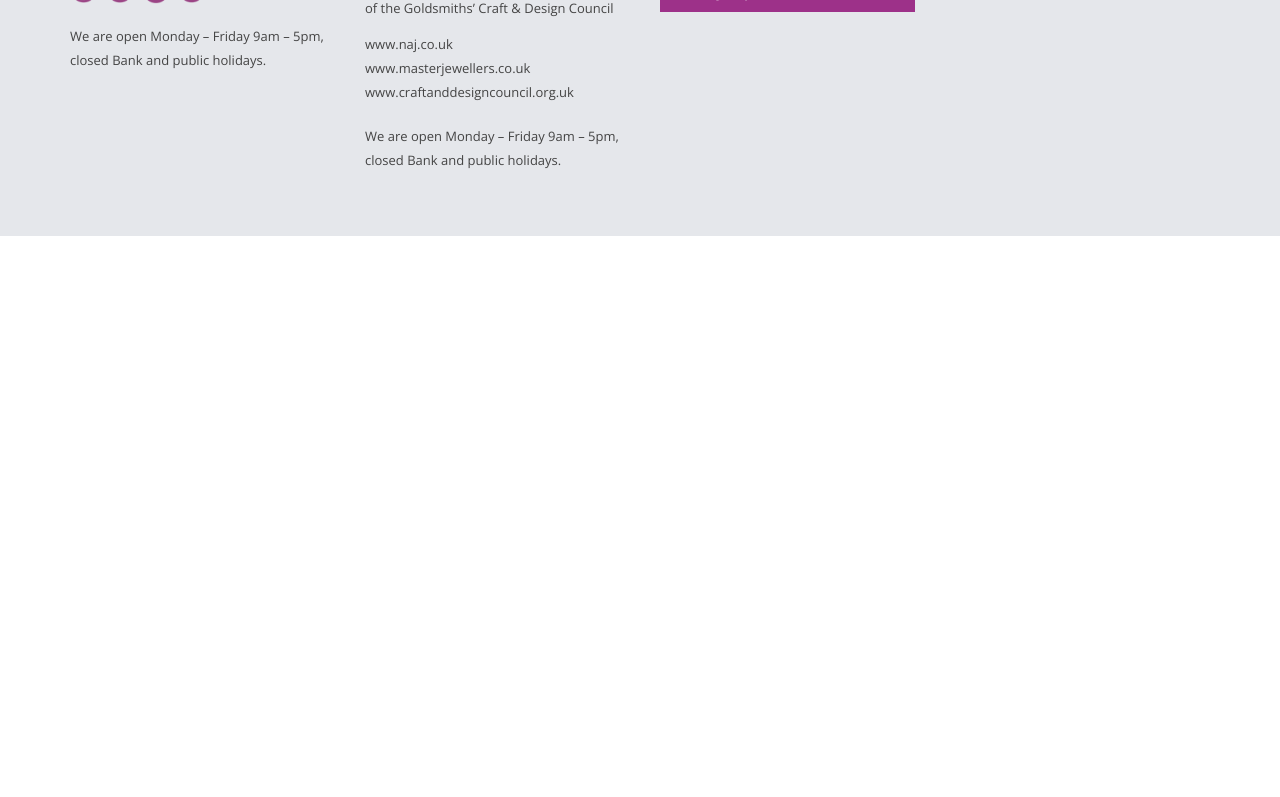
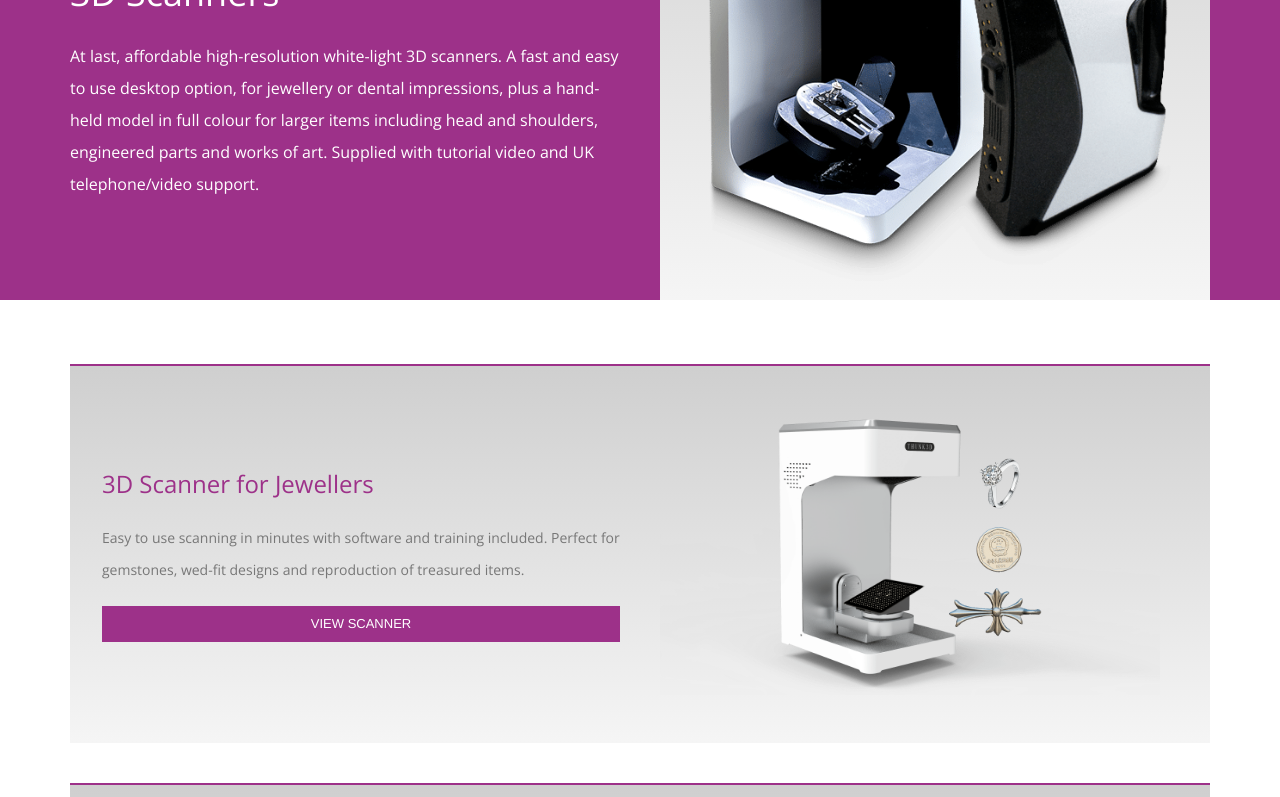
Before and after one commit to mirzaalamin/gvuk-design, a Next.js app: page /3d-scanners/3d-scanner-for-jewellers in a window 1280 px wide. Shown: the part 319-1116 px from the top of the page. Before the commit the page ends 800 px from the top, so only its background shows below. Built offline with nearby package versions, Linux system fonts and the light colour scheme.

Commit message:
Fix header active menu

```diff
--- a/app/3d-scanners/3d-scanner-for-jewellers/page.jsx
+++ b/app/3d-scanners/3d-scanner-for-jewellers/page.jsx
@@ -1,8 +1,36 @@
+import PostCard from '@/components/Cards/PostCard'
+import Hero from '@/components/Hero'
+import { threeDScanners } from '@/contant/constant'
 import React from 'react'
 
 const page = () => {
     return (
-        <div>page</div>
+        <div>
+            {/* Section 1 Start */}
+            <div className='bg-primary dark:bg-gray-800 pt-[100px] border-t-2 border-primary'>
+                <div className="container">
+                    <Hero title="3D Scanners" logoUrl="/assets/images/Thunk-3D-Logo_White.png" description="At last, affordable high-resolution white-light 3D scanners. A fast and easy to use desktop option, for jewellery or dental impressions, plus a hand-held model in full colour for larger items including head and shoulders, engineered parts and works of art. Supplied with tutorial video and UK telephone/video support."
+                        imgUrl="/assets/images/3D-Scanners-1.png"
+                        titleColor="text-white"
+                        descriptionColor="!text-white"
+                    />
+                </div>
+            </div>
+            {/* Section 1 End */}
+
+            {/* Section 2 Start */}
+            <div className='bg-white dark:bg-gray-900 py-16'>
+                <div className='container flex flex-col gap-10'>
+                    {threeDScanners.map((post) => (
+                        <PostCard {...post} key={post.id} />
+                    ))}
+                </div>
+            </div>
+            {/* Section 2 End */}
+
+
+
+        </div>
     )
 }
 
--- a/app/3d-software/3d-software-for-jewellers/page.jsx
+++ b/app/3d-software/3d-software-for-jewellers/page.jsx
@@ -10,7 +10,9 @@ const page = () => {
             {/* Section 1 Start */}
             <div className='bg-primary dark:bg-gray-800 pt-[100px] border-t-2 border-primary'>
                 <div className="container">
-                    <Hero title="3D design software for Jewellers" preventLogoInvert={true} logoUrl="/assets/images/Gemvision.png" description="Ground-braking Dynamic MatrixGold and parametric CounterSketch give you total control of all your designs, with superb imaging and video output doubling as a professional marketing tool."
+                    <Hero title="3D design software for Jewellers"
+                        logoUrl="/assets/images/Gemvision.png"
+                        description="Ground-braking Dynamic MatrixGold and parametric CounterSketch give you total control of all your designs, with superb imaging and video output doubling as a professional marketing tool."
                         imgUrl="/assets/images/3d-software-for-jewellers.png"
                         titleColor="text-white"
                         descriptionColor="!text-white"
--- a/components/Header/NavigationBar.jsx
+++ b/components/Header/NavigationBar.jsx
@@ -10,8 +10,6 @@ import { usePathname } from "next/navigation"
 
 export default function NavigationBar() {
     const pathname = usePathname()
-
-    console.log(pathname)
     return (
         <nav className="bg-transparent hidden lg:flex">
             <ul className="flex space-x-6 px-6 py-4">
--- a/components/Hero.jsx
+++ b/components/Hero.jsx
@@ -1,8 +1,11 @@
+
+
 import React, { Fragment } from 'react'
 import { cn } from '@/lib/utils'
 import Image from 'next/image'
 
-const Hero = ({ title, description, imgUrl, titleColor, descriptionColor, logoUrl, preventLogoInvert }) => {
+const Hero = ({ title, description, imgUrl, titleColor, descriptionColor, logoUrl }) => {
+
     return (
         <div className="flex flex-col lg:flex-row py-8 lg:py-0 gap-10">
             <div className="flex flex-1 flex-col lg:pt-0 gap-5 justify-center ">
--- a/contant/constant.js
+++ b/contant/constant.js
@@ -42,23 +42,23 @@ export const navItems = [
         icon: "",
         subItem: [
             {
-                name: "3D Software for Jewellers",
-                url: "/3d-scanners/3d-scanner-for-jewellers/",
+                name: "3D Scanners for Jewellers",
+                url: "/3d-scanners/3d-scanner-for-jewellers",
                 icon: ""
             },
             {
                 name: "3D Scanner for Orthodontics, Dentists & Dental Labs",
-                url: "/3d-scanners/3d-scanner-for-orthodontics-dentists-and-dental-labs/",
+                url: "/3d-scanners/3d-scanner-for-orthodontics-dentists-and-dental-labs",
                 icon: ""
             },
             {
                 name: "3D Scanners for Model Makers",
-                url: "/3d-scanners/3d-scanners-for-model-makers/",
+                url: "/3d-scanners/3d-scanners-for-model-makers",
                 icon: ""
             },
             {
                 name: "3D Scanners for Engineers",
-                url: "/3d-scanners/3d-scanners-for-engineers/",
+                url: "/3d-scanners/3d-scanners-for-engineers",
                 icon: ""
             },
         ]
```
